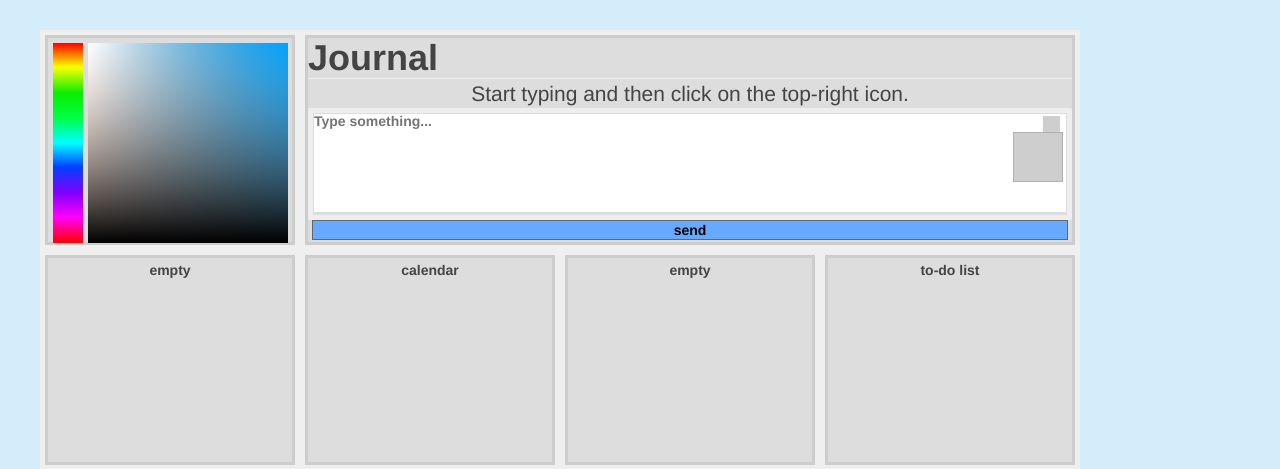
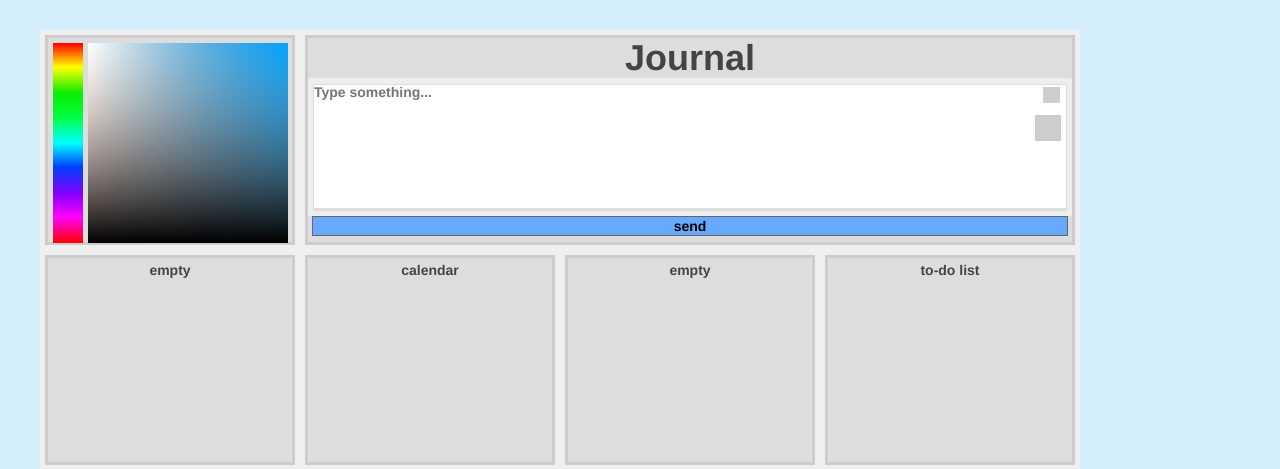
Before and after one commit to andriyrusyn/tracker, a PHP site: page / in a window 1280 px wide; the page is wider, and only the part inside the window is pictured. Shown: the top 469 px of that part. Run offline with PHP 8.4, Linux system fonts and the light colour scheme; grey boxes are pictures that could not be loaded.

Commit message:
more tweeks

```diff
--- a/journal/custom.css
+++ b/journal/custom.css
@@ -19,7 +19,7 @@
       }
 
       textarea {
-        height: 100px;
+        height: 125px;
         width:100%;
         max-width: 100%;
         box-sizing:border-box;
--- a/journal/index.html
+++ b/journal/index.html
@@ -12,6 +12,7 @@
 
 	<script type="text/javascript" src="vendor/colorpicker.min.js"></script>
   <script type="text/javascript" src="vendor/jquery-2.1.4.min.js"></script>
+  <script type="text/javascript" src="vendor/jquery-1.11.3.js"></script>
   <script type="text/javascript" src="vendor/widearea.js"></script>
   <script type="text/javascript" src="custom.js"></script>
   <!--<script type="text/javascript" src="vendor/speech-input.js"></script>-->
@@ -31,10 +32,9 @@
         <div id="wrap">
           <div class="container">
             <div class="page-header">
-              <h1 style="font-weight: normal;" class="pull-left"><strong>Journal</strong></h1>
+              <h1 style="font-weight: normal;"><strong>Journal</strong></h1>
               <div class="clearfix"></div>
             </div>
-            <p class="lead">Start typing and then click on the top-right icon.</p>
             <form method="POST" action="">
               <div id="widearea-container">
                   <textarea placeholder="Type something..." data-widearea="enable" id="journal-input" name="journal-input"></textarea>
```
Also changed, not shown: journal/vendor/widearea.js.
